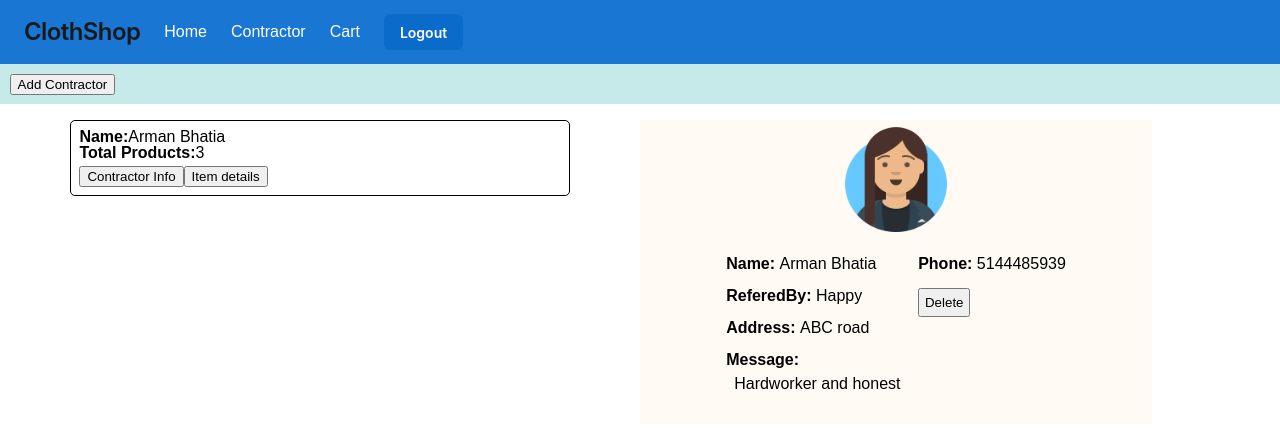
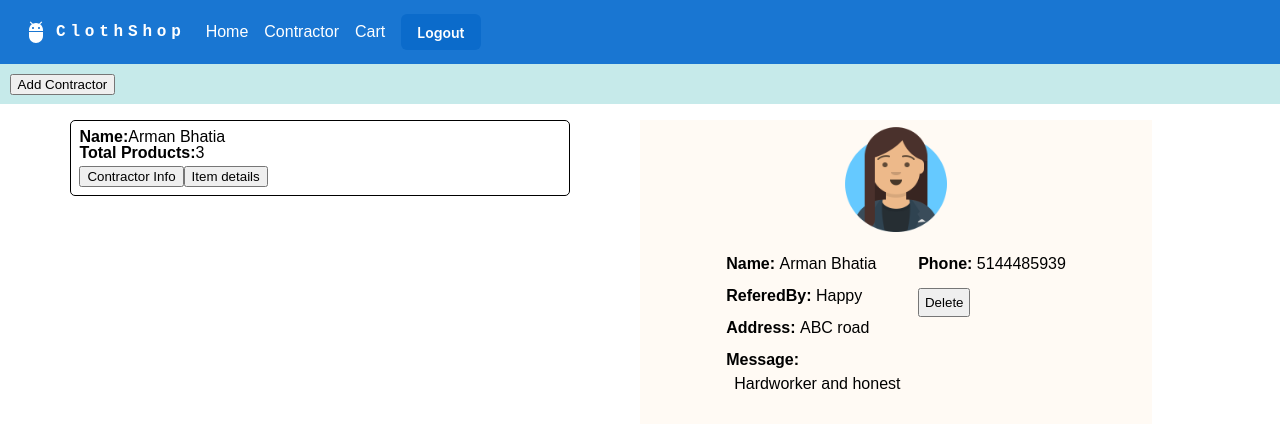
Before and after one commit to ArmanBhatia0100/ClothBox, a React (Create React App) app: page /contractor in a window 1280 px wide. Shown: the top 428 px of the page. Built offline with nearby package versions, Linux system fonts and the light colour scheme.

Commit message:
Header and Home mui is final

```diff
--- a/src/components/Cards/Card.jsx
+++ b/src/components/Cards/Card.jsx
@@ -11,7 +11,7 @@ import Typography from "@mui/joy/Typography";
 import { Button } from "@mui/material";
 
 export default function Card({ id, name, price }) {
-  const [newQty, setNewQty] = useState(0);
+  const [newQty, setNewQty] = useState("");
   const dispatch = useDispatch();
 
   return (
@@ -36,9 +36,7 @@ export default function Card({ id, name, price }) {
           <Input
             type="number"
             variant="standard"
-            min="0"
-            step="1"
-            defaultValue={""}
+            inputProps={{ min: "10", steps: "2" }}
             value={newQty}
             onChange={(e) => {
               setNewQty(() => e.target.value);
@@ -49,7 +47,11 @@ export default function Card({ id, name, price }) {
             type="button"
             variant="contained"
             onClick={() => {
-              dispatch(addTocart({ id, name, price, qty: newQty }));
+              if (newQty > 0) {
+                dispatch(addTocart({ id, name, price, qty: newQty }));
+              } else {
+                alert("Enter Positive value");
+              }
               setNewQty(() => 0);
             }}
           >
--- a/src/components/Header/Header.jsx
+++ b/src/components/Header/Header.jsx
@@ -1,58 +1,170 @@
 import "./Header.scss";
+import * as React from "react";
 import { useDispatch } from "react-redux";
 import { logout } from "../../store/AuthSlice";
 
 import Link from "@mui/material/Link";
 import { Link as RouterLink } from "react-router-dom";
-import { Stack } from "@mui/material";
-import { Typography, Button } from "@mui/joy";
+import { Typography, Button, Stack } from "@mui/joy";
 import AppBar from "@mui/material/AppBar";
 import Toolbar from "@mui/material/Toolbar";
+import Box from "@mui/material/Box";
+import IconButton from "@mui/material/IconButton";
+import Menu from "@mui/material/Menu";
+import MenuIcon from "@mui/icons-material/Menu";
+import Container from "@mui/material/Container";
+import MenuItem from "@mui/material/MenuItem";
+import AdbIcon from "@mui/icons-material/Adb";
 
+const pages = ["Home", "Pricing", "Blog"];
 export default function Header() {
   const dispatch = useDispatch();
+
+  const [anchorElNav, setAnchorElNav] = React.useState(null);
+
+  const handleOpenNavMenu = (event) => {
+    setAnchorElNav(event.currentTarget);
+  };
+
+  const handleCloseNavMenu = () => {
+    setAnchorElNav(null);
+  };
+
   return (
     <AppBar position="static">
-      <Toolbar>
-        <Stack
-          spacing={3}
-          direction="row"
+      <Container maxWidth="xl">
+        <Toolbar disableGutters>
+          <AdbIcon sx={{ display: { xs: "none", md: "flex" }, mr: 1 }} />
+          <Typography
+            variant="h6"
+            noWrap
+            component="a"
+            href="/"
             sx={{
-            display: "flex",
-            flexDirection: "row",
-            alignItems: "center",
+              mr: 2,
+              display: { xs: "none", md: "flex" },
+              fontFamily: "monospace",
+              fontWeight: 700,
+              letterSpacing: ".3rem",
+              color: "inherit",
+              textDecoration: "none",
             }}
           >
-          <Typography level="h3" sx={{ color: "##f50057" }}>
             ClothShop
           </Typography>
+
+          <Box sx={{ flexGrow: 1, display: { xs: "flex", md: "none" } }}>
+            <IconButton
+              size="large"
+              aria-label="account of current user"
+              aria-controls="menu-appbar"
+              aria-haspopup="true"
+              onClick={handleOpenNavMenu}
+              color="inherit"
+            >
+              <MenuIcon />
+            </IconButton>
+            <Menu
+              id="menu-appbar"
+              anchorEl={anchorElNav}
+              anchorOrigin={{
+                vertical: "bottom",
+                horizontal: "left",
+              }}
+              keepMounted
+              transformOrigin={{
+                vertical: "top",
+                horizontal: "left",
+              }}
+              open={Boolean(anchorElNav)}
+              onClose={handleCloseNavMenu}
+              sx={{
+                display: { xs: "block", md: "none" },
+              }}
+            >
+              <MenuItem onClick={handleCloseNavMenu}>
                 <Link
                   component={RouterLink}
                   to="/"
+                  sx={{ border: "none", textDecoration: "none" }}
+                >
+                  Home
+                </Link>
+              </MenuItem>
+              <MenuItem onClick={handleCloseNavMenu}>
+                <Link
+                  component={RouterLink}
+                  to="/contractor"
+                  sx={{ border: "none", textDecoration: "none" }}
+                >
+                  Details
+                </Link>
+              </MenuItem>
+              <MenuItem onClick={handleCloseNavMenu}>
+                <Link
+                  component={RouterLink}
+                  to="/cart"
+                  sx={{ border: "none", textDecoration: "none" }}
+                >
+                  Cart
+                </Link>
+              </MenuItem>
+              <MenuItem onClick={handleCloseNavMenu}>
+                <Button
+                  color="primary"
+                  onClick={() => {
+                    window.localStorage.setItem("loggedIn", false);
+                    dispatch(logout());
+                  }}
+                >
+                  Logout
+                </Button>
+              </MenuItem>
+            </Menu>
+          </Box>
+          <AdbIcon sx={{ display: { xs: "flex", md: "none" }, mr: 1 }} />
+          <Typography
+            variant="h5"
+            noWrap
+            component="a"
+            href="/"
             sx={{
-              color: "White",
-              fontWeight: 500,
+              mr: 2,
+              display: { xs: "flex", md: "none" },
+              flexGrow: 1,
+              fontFamily: "monospace",
+              fontWeight: 700,
+              letterSpacing: ".3rem",
+              color: "inherit",
+              textDecoration: "none",
             }}
+          >
+            LOGO
+          </Typography>
+          <Box sx={{ flexGrow: 1, display: { xs: "none", md: "flex" } }}>
+            <Stack
+              spacing={2}
+              direction="row"
+              sx={{ display: "flex", alignItems: "center" }}
+            >
+              <Link
+                component={RouterLink}
+                to="/"
+                sx={{ color: "white", border: "none", textDecoration: "none" }}
               >
                 Home
               </Link>
               <Link
                 component={RouterLink}
                 to="/contractor"
-            sx={{
-              color: "White",
-              fontWeight: 500,
-            }}
+                sx={{ color: "white", border: "none", textDecoration: "none" }}
               >
                 Contractor
               </Link>
               <Link
                 component={RouterLink}
                 to="/cart"
-            sx={{
-              color: "White",
-              fontWeight: 500,
-            }}
+                sx={{ color: "white", border: "none", textDecoration: "none" }}
               >
                 Cart
               </Link>
@@ -66,8 +178,69 @@ export default function Header() {
                 Logout
               </Button>
             </Stack>
+          </Box>
         </Toolbar>
+      </Container>
     </AppBar>
+  );
+
+  // -------------------------------
+  // <AppBar position="static">
+  //   <Toolbar>
+  //     <Stack
+  //       spacing={3}
+  //       direction="row"
+  //       sx={{
+  //         display: "flex",
+  //         flexDirection: "row",
+  //         alignItems: "center",
+  //       }}
+  //     >
+  //       <Typography level="h3" sx={{ color: "##f50057" }}>
+  //         ClothShop
+  //       </Typography>
+  //       <Link
+  //         component={RouterLink}
+  //         to="/"
+  //         sx={{
+  //           color: "White",
+  //           fontWeight: 500,
+  //         }}
+  //       >
+  //         Home
+  //       </Link>
+  //       <Link
+  //         component={RouterLink}
+  //         to="/contractor"
+  //         sx={{
+  //           color: "White",
+  //           fontWeight: 500,
+  //         }}
+  //       >
+  //         Contractor
+  //       </Link>
+  //       <Link
+  //         component={RouterLink}
+  //         to="/cart"
+  //         sx={{
+  //           color: "White",
+  //           fontWeight: 500,
+  //         }}
+  //       >
+  //         Cart
+  //       </Link>
+  // <Button
+  //   color="primary"
+  //   onClick={() => {
+  //     window.localStorage.setItem("loggedIn", false);
+  //     dispatch(logout());
+  //   }}
+  // >
+  //   Logout
+  // </Button>
+  //     </Stack>
+  //   </Toolbar>
+  // </AppBar>
 
   // <div className="nav">
   //   <div className="nav-header">
@@ -83,17 +256,16 @@ export default function Header() {
   //     <Link className="nav-link" to="/cart">
   //       Cart
   //     </Link>
-    //     <button
-    //       className="close btn-logout"
-    //       type="button"
-    //       onClick={() => {
-    //         window.localStorage.setItem("loggedIn", false);
-    //         dispatch(logout());
-    //       }}
-    //     >
-    //       Logout
-    //     </button>
+  // <button
+  //   className="close btn-logout"
+  //   type="button"
+  //   onClick={() => {
+  //     window.localStorage.setItem("loggedIn", false);
+  //     dispatch(logout());
+  //   }}
+  // >
+  //   Logout
+  // </button>
   //   </div>
   // </div>
-  );
 }
```
Lines whose indentation alone changed are shown as unchanged.
